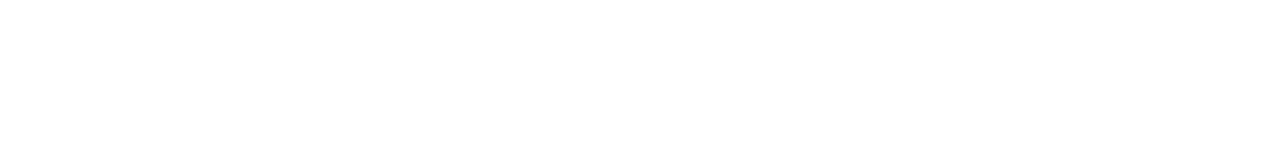
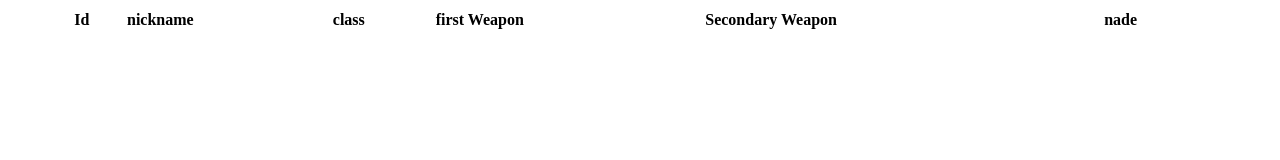
Before and after one commit to javekk/Model-View-Controller, a plain HTML site: page tabellaSimpatica/index.html in a window 1280 px wide. Drawn offline with nearby package versions, Linux system fonts and the light colour scheme.

Commit message:
stesso di quello sotto percchè sono babbo

```diff
--- a/tabellaSimpatica/css/style.css
+++ b/tabellaSimpatica/css/style.css
@@ -0,0 +1,8 @@
+table > thead {
+    font-weight: bold;
+}
+
+table {
+    margin: auto;
+    width: 90%;
+}
--- a/tabellaSimpatica/index.html
+++ b/tabellaSimpatica/index.html
@@ -14,6 +14,16 @@
 
     <body>
 
+        <table>
+            <thead>
+                <td>Id</td>
+                <td>nickname</td>
+                <td>class</td>
+                <td>first Weapon</td>
+                <td>Secondary Weapon</td>
+                <td>nade</td>
+            </thead>
+        </table>
 
 
     </body>
```
